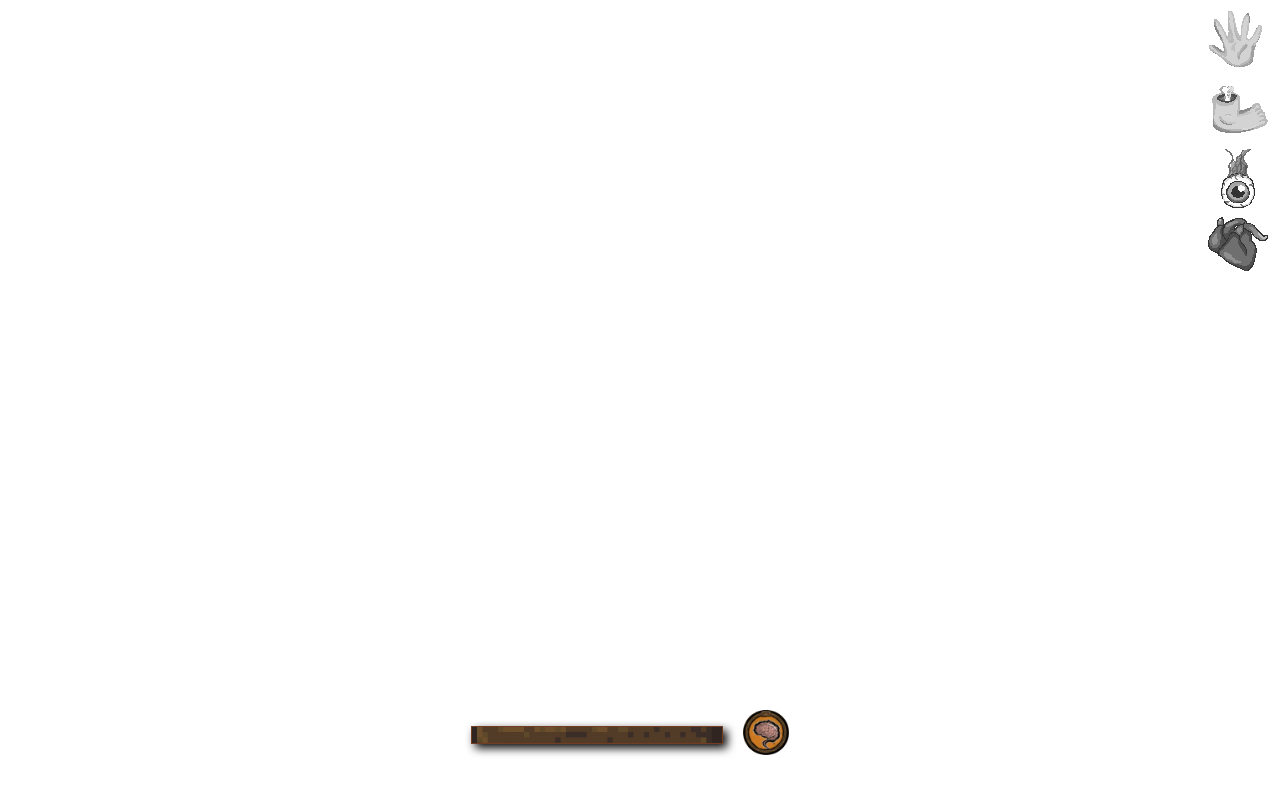
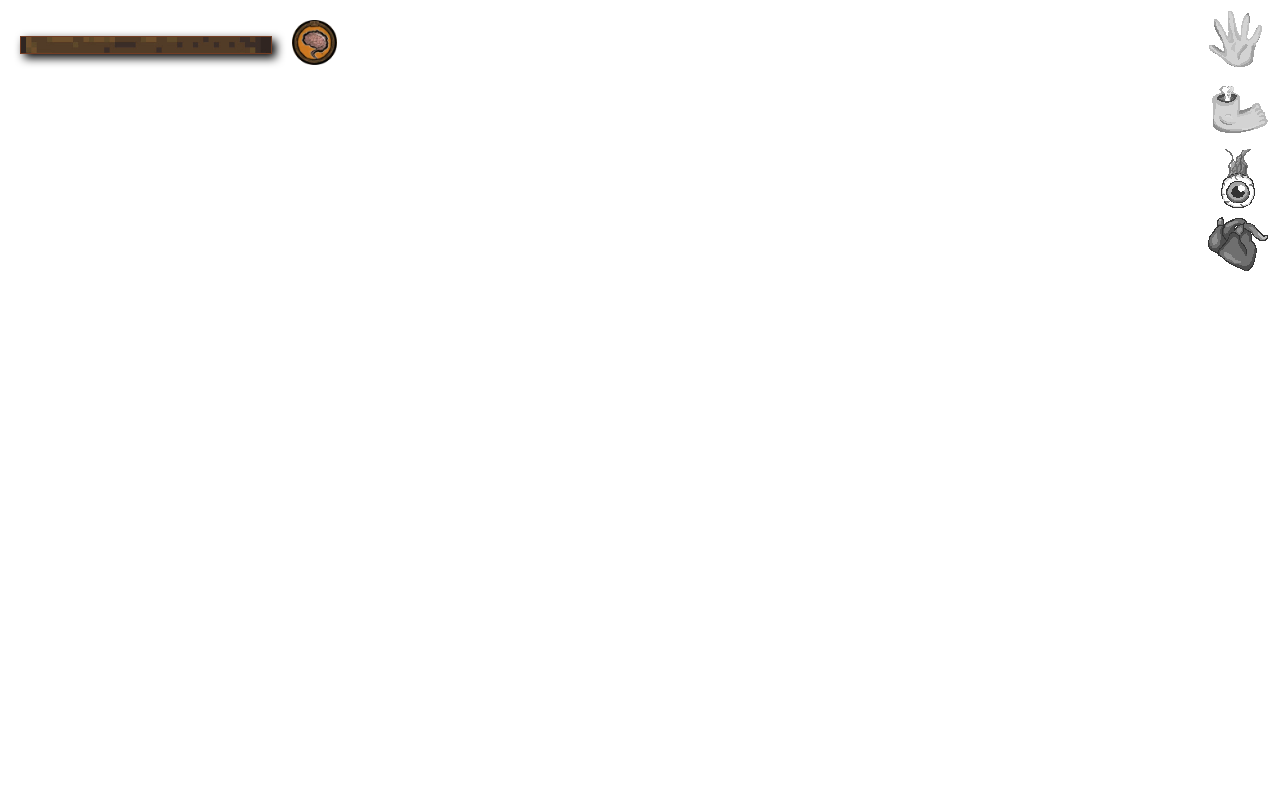
Before and after one commit to Ciriak/ld43, a website: page src/index.html in a window 1280 px wide. Drawn offline with nearby package versions, Linux system fonts and the light colour scheme; files that its build step writes are made by us from their sources; files whose address does not match are found by name.

Commit message:
updated sanity position

```diff
--- a/src/style.scss
+++ b/src/style.scss
@@ -40,9 +40,10 @@ body {
     align-items: center;
     justify-content: center;
     position: fixed;
-    bottom: 40px;
+    top: 0px;
+    left: 0;
+    margin: 20px;
 
-    width: 100vw;
     .sanity-bar {
       transition-duration: 1s;
       box-shadow: 4px 4px 10px #000000;
```
Also changed, not shown: src/style.css.
